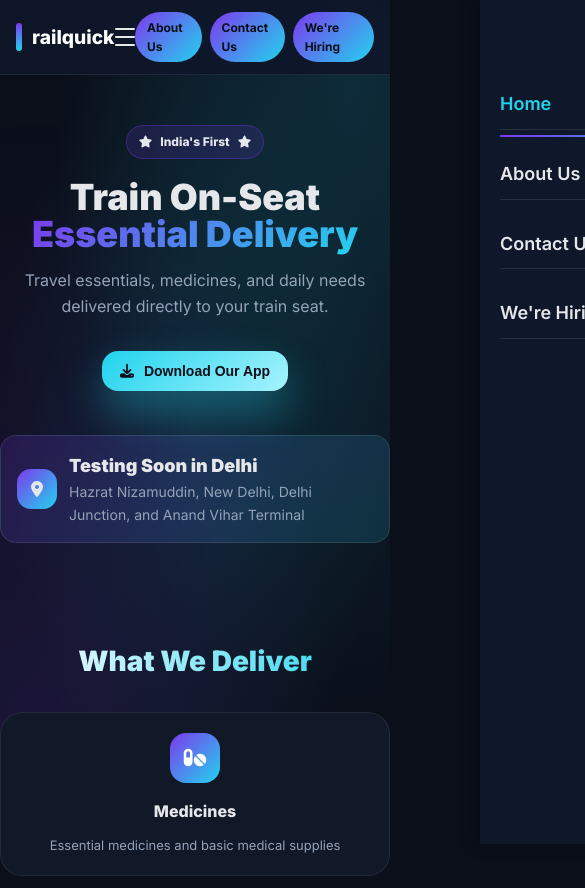
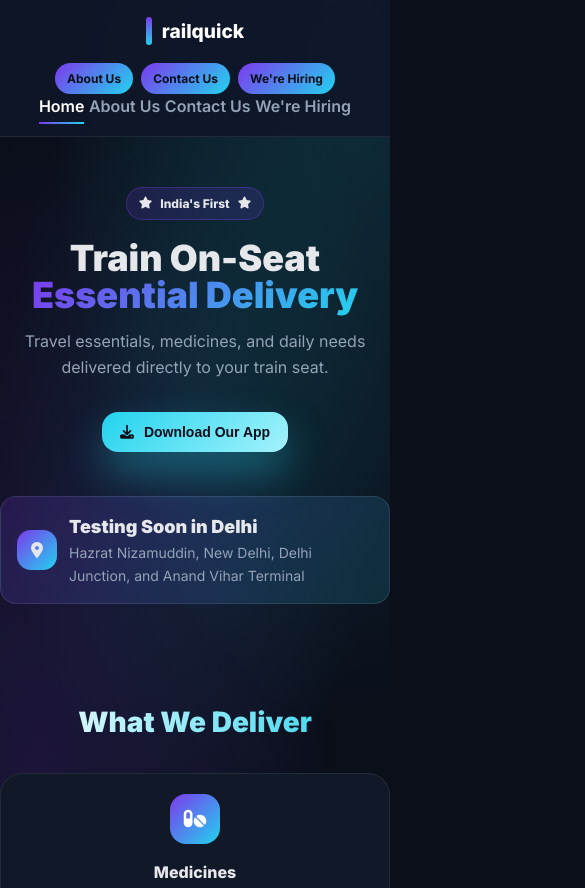
Before and after one commit to kartik098ki/delhitest1, a plain HTML site: page index.html in a window 390 px wide. Shown: the top 888 px of the page, 585 px wide, since content can reach past the window. Drawn offline with Linux system fonts and the light colour scheme.

Commit message:
Update styles.css

```diff
--- a/styles.css
+++ b/styles.css
@@ -88,78 +88,6 @@ body{
   font-size:12px;font-weight:700;color:#0b0f1a;text-decoration:none;
   padding:6px 12px;border-radius:999px;
   background:linear-gradient(135deg,var(--brand),var(--brand2));
-}
-
-/* Mobile Menu Toggle */
-.mobile-menu-toggle {
-  display: flex;
-  flex-direction: column;
-  justify-content: space-between;
-  width: 24px;
-  height: 18px;
-  cursor: pointer;
-  z-index: 1001;
-}
-
-.mobile-menu-toggle span {
-  display: block;
-  height: 2px;
-  width: 100%;
-  background-color: var(--text);
-  border-radius: 2px;
-  transition: all 0.3s ease;
-}
-
-.mobile-menu-toggle.active span:nth-child(1) {
-  transform: rotate(45deg) translate(5px, 5px);
-}
-
-.mobile-menu-toggle.active span:nth-child(2) {
-  opacity: 0;
-}
-
-.mobile-menu-toggle.active span:nth-child(3) {
-  transform: rotate(-45deg) translate(7px, -6px);
-}
-
-/* Mobile Menu */
-.mobile-menu {
-  position: fixed;
-  top: 0;
-  right: -100%;
-  width: 80%;
-  max-width: 300px;
-  height: 100vh;
-  background: var(--surface);
-  box-shadow: -5px 0 15px rgba(0,0,0,0.3);
-  transition: right 0.3s ease;
-  z-index: 1000;
-  padding: 80px 20px 20px;
-  overflow-y: auto;
-}
-
-.mobile-menu.active {
-  right: 0;
-}
-
-.mobile-menu-nav {
-  display: flex;
-  flex-direction: column;
-  gap: 20px;
-  margin-bottom: 30px;
-}
-
-.mobile-menu-nav a {
-  color: var(--text);
-  text-decoration: none;
-  font-weight: 600;
-  font-size: 18px;
-  padding: 10px 0;
-  border-bottom: 1px solid rgba(255,255,255,0.1);
-}
-
-.mobile-menu-nav a.active {
-  color: var(--brand2);
 }
 
 /* ================= LAYOUT ================= */
@@ -911,23 +839,33 @@ body{
 
 /* ================= MOBILE SPECIFIC STYLES ================= */
 @media(max-width:767px) {
-  /* Mobile menu toggle */
-  .mobile-menu-toggle {
-    display: flex;
+  /* Adjust header for mobile */
+  .header {
+    flex-direction: column;
+    align-items: center;
+    padding: 16px;
   }
 
-  /* Hide desktop nav on mobile */
-  .nav-menu {
-    display: none;
-  }
-
-  /* Adjust header for mobile */
-  .header {
-    padding: 12px 16px;
+  .logo-container {
+    margin-bottom: 16px;
   }
 
   .logo-text {
     font-size: 1.2rem;
+  }
+
+  /* Show mobile nav links on mobile */
+  .mobile-nav-links {
+    display: flex;
+    flex-wrap: wrap;
+    justify-content: center;
+    gap: 8px;
+    width: 100%;
+  }
+
+  .mobile-nav-link {
+    font-size: 12px;
+    padding: 6px 12px;
   }
 
   /* Adjust hero section for mobile */
```
